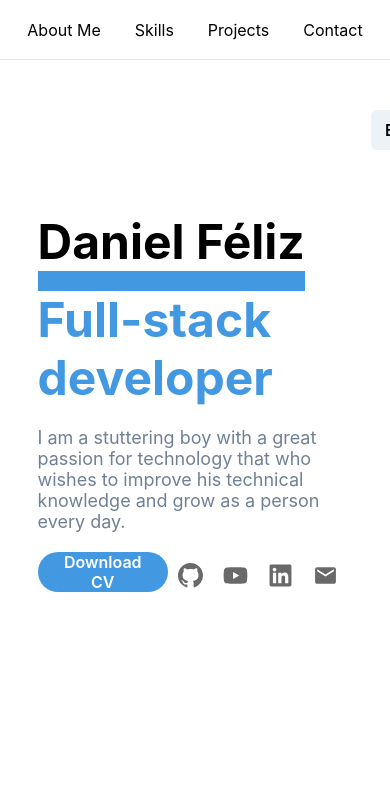
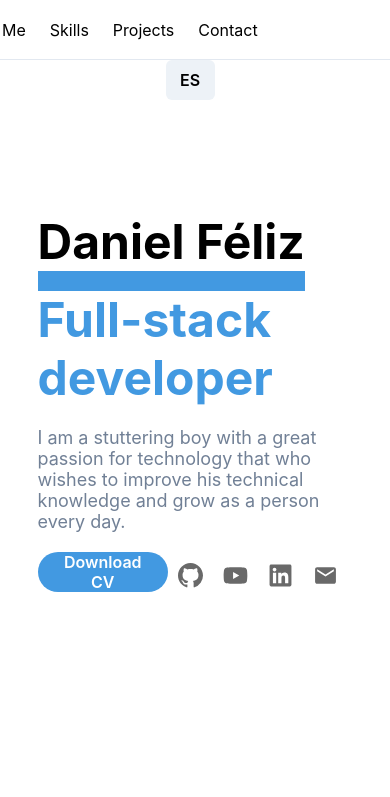
Before and after one commit to DanielFelizS/Portafolio, a React (Vite) app: page / in a window 390 px wide. Shown: the top 797 px of the page. Built offline with nearby package versions, Linux system fonts and the light colour scheme.

Commit message:
Navbar responsive

```diff
--- a/src/styles/Navbar.css
+++ b/src/styles/Navbar.css
@@ -47,15 +47,17 @@
 
 @media (max-width: 768px) {
     nav ul {
-      justify-content: flex-start;
+        justify-content: flex-start;
+        margin-left: -180px;
     }
 
     nav li {
-      margin: 10px 5px;
+      margin: 0;
+      padding: 0;
     }
 
     nav button {
-      margin-left: 400px;
-      margin-top: 200px;
+      margin-left: -10px;
+      margin-top: 100px;
     }
   }
```
